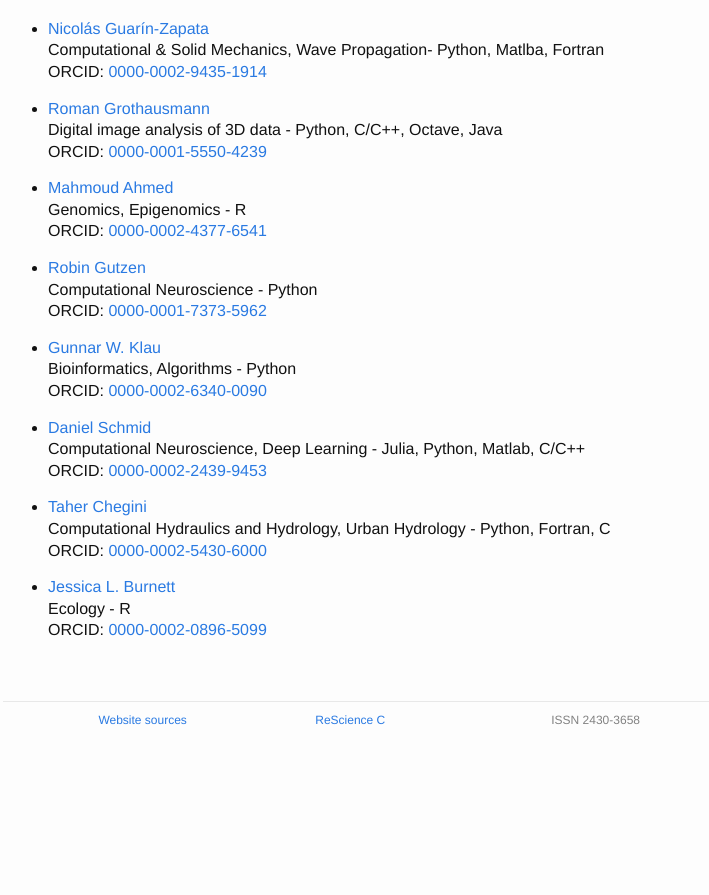
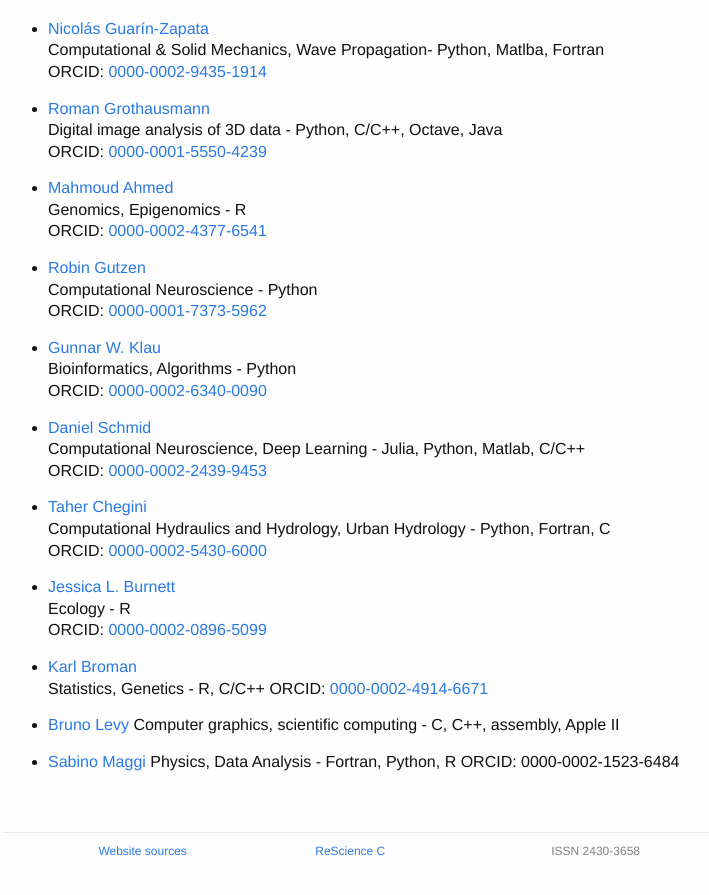
Before and after one commit to ReScience/rescience.github.io, a Jekyll site: the page built from 04-board.md, in a window 1280 px wide and 900 px high, scrolled down 10257 px. Shown: the top 895 px of the window, without its empty margins (252-961 px from the left). Built offline with Jekyll 4.4.1, drawn with Linux system fonts in a browser that asks for light colours; our own code applies the rules of GitHub Pages for plain Markdown files; before the commit the page ends 11025 px from its top, so only the background shows below that.

Commit message:
Add three reviewers

```diff
--- a/04-board.md
+++ b/04-board.md
@@ -558,3 +558,14 @@ ORCID: [0000-0002-8225-7517](https://orcid.org/0000-0002-8225-7517)
 * [Jessica L. Burnett](https://github.com/trashbirdecology)
   Ecology - R
   ORCID: [0000-0002-0896-5099](https://orcid.org/0000-0002-0896-5099)
+
+* [Karl Broman](https://github.com/kbroman)
+  Statistics, Genetics - R, C/C++
+  ORCID: [0000-0002-4914-6671](https://orcid.org/0000-0002-4914-6671)
+
+* [Bruno Levy](https://github.com/BrunoLevy)
+  Computer graphics, scientific computing - C, C++, assembly, Apple II
+
+* [Sabino Maggi](https://github.com/sabinomaggi)
+  Physics, Data Analysis - Fortran, Python, R
+  ORCID: 0000-0002-1523-6484
```
